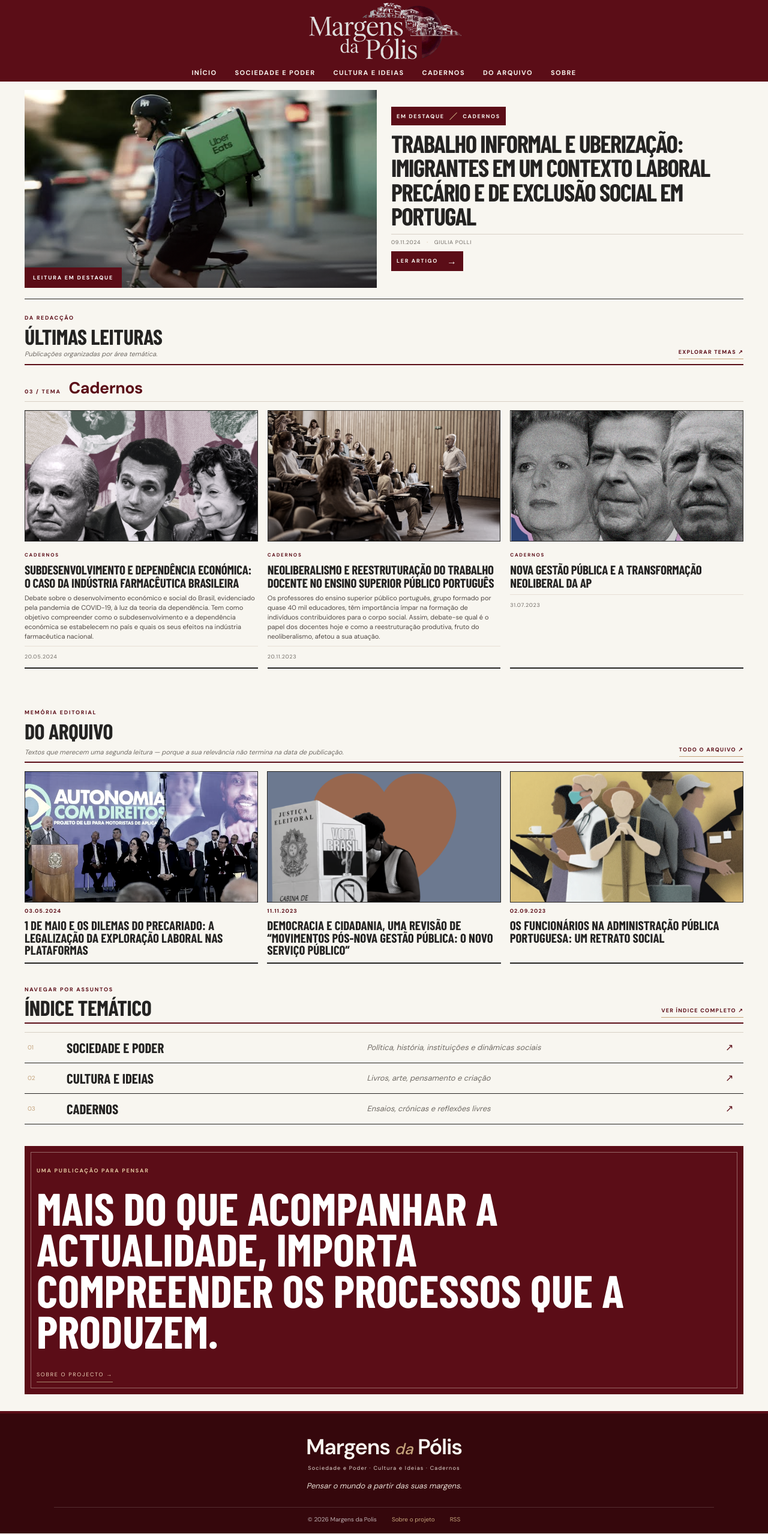
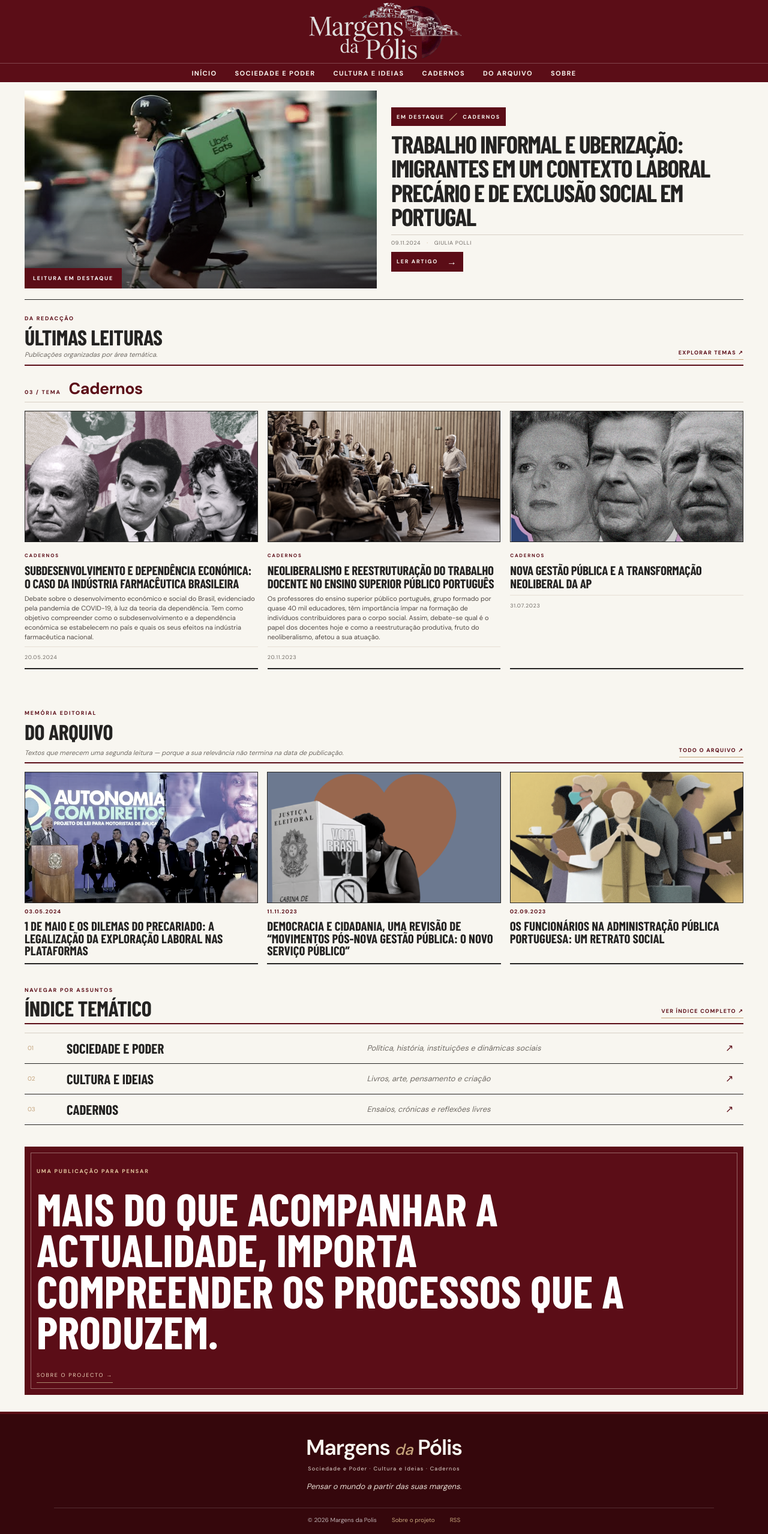
Before and after one commit to gmonteiropolli-design/Margens-da-Polis, a Jekyll site: the page built from index.html, in a window 1280 px wide. Shown: the whole page at 60% size. Built offline with Jekyll 4.4.1, drawn with Linux system fonts in a browser that asks for light colours; some web fonts are replaced; the list of posts is cut into pages by our own code.

Commit message:
Adiciona separador fino entre logótipo e navegação

```diff
--- a/assets/css/style.css
+++ b/assets/css/style.css
@@ -1104,3 +1104,9 @@ body.home .masthead-logo{
     max-height:68px !important;
   }
 }
+
+
+/* Cabeçalho — linha fina entre o logótipo e a navegação */
+.site-header .masthead{
+  border-bottom:1px solid rgba(248,246,240,.24) !important;
+}
```
